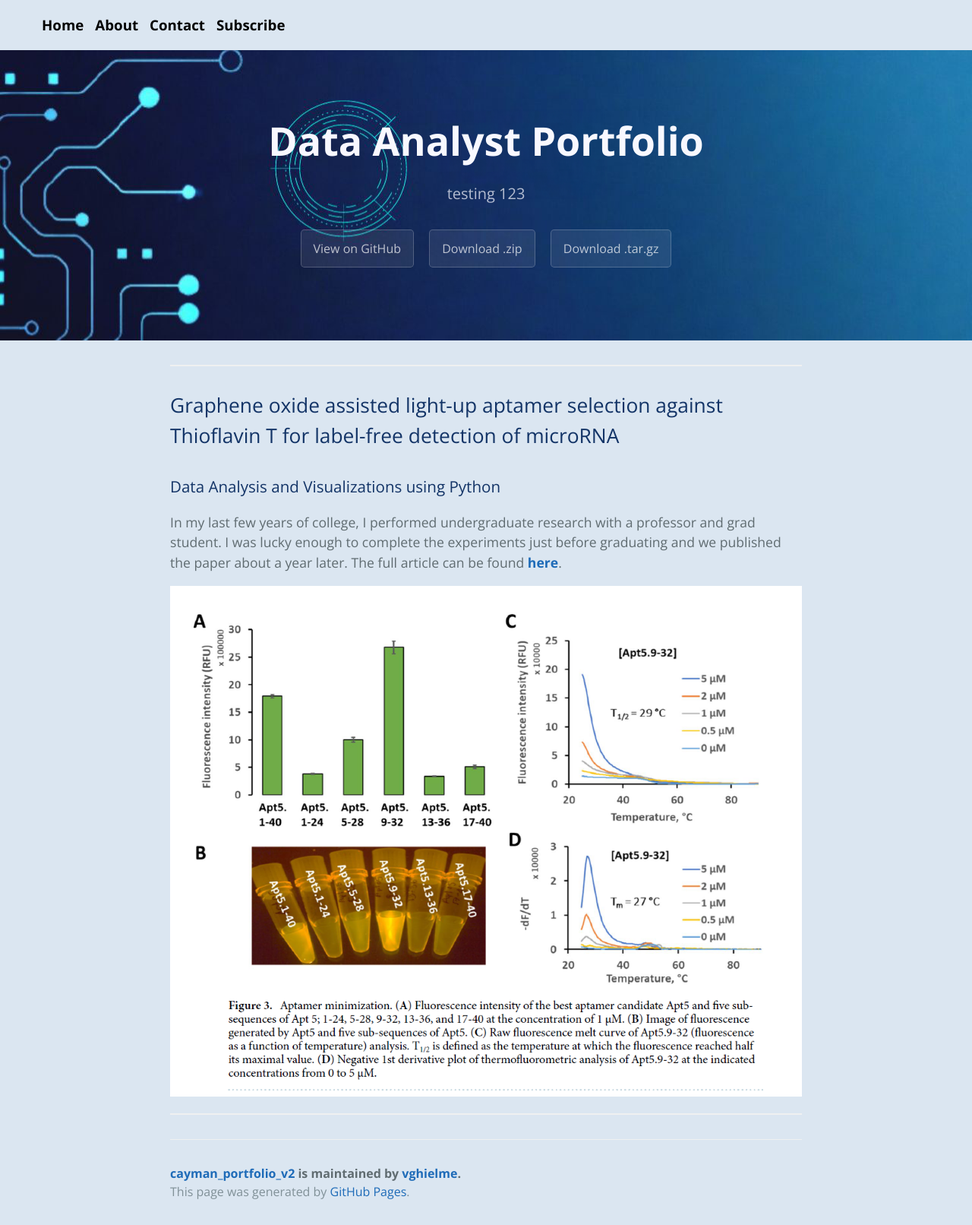
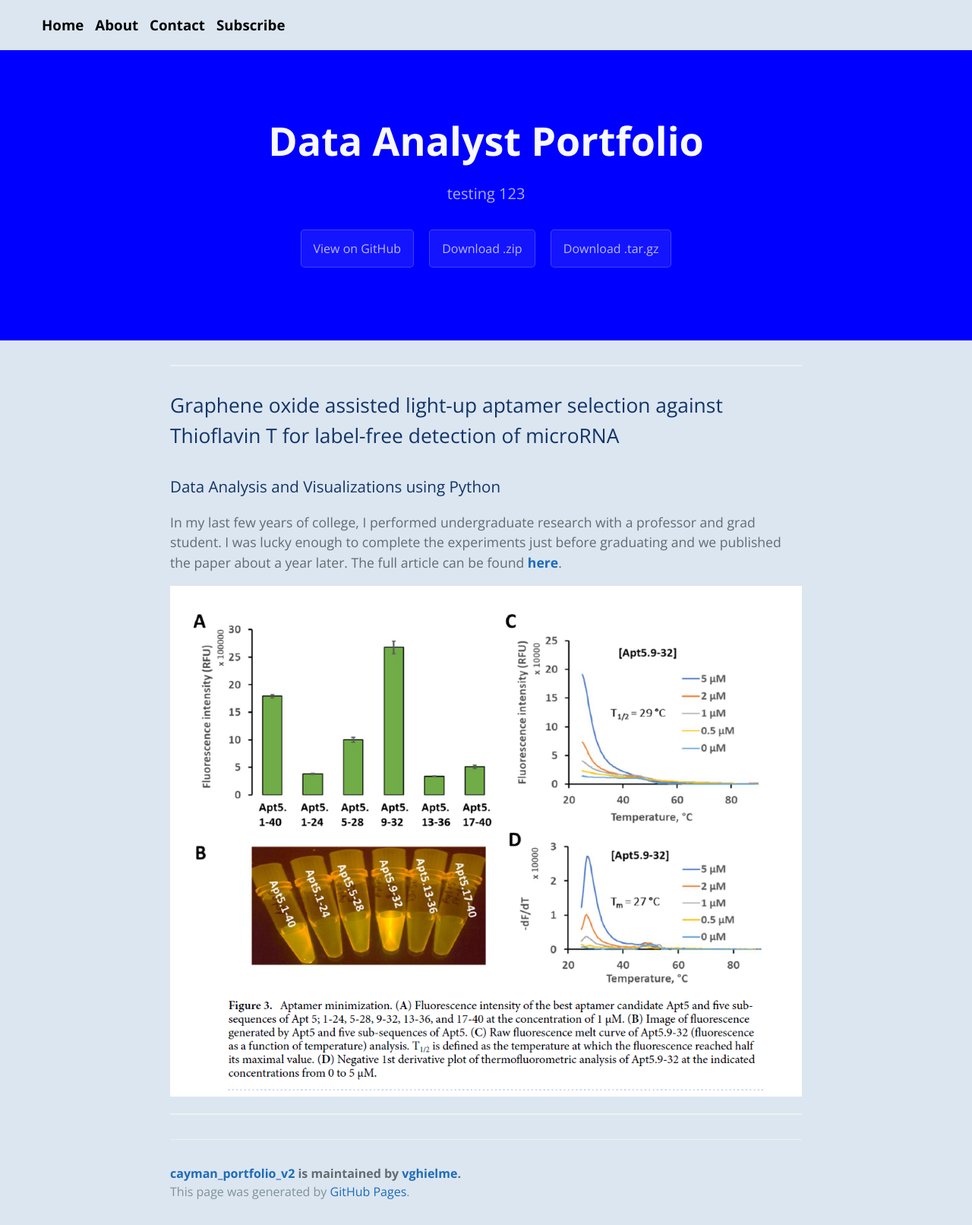
Before and after one commit to vghielme/cayman_portfolio_v2, a Jekyll site: the page built from index.md, in a window 1280 px wide. Shown: the whole page at 76% size. Built offline with Jekyll 4.4.1, drawn with Linux system fonts in a browser that asks for light colours.

Commit message:
trying to add background image again

```diff
--- a/_sass/jekyll-theme-cayman.scss
+++ b/_sass/jekyll-theme-cayman.scss
@@ -29,6 +29,7 @@
   color: $header-heading-color;
   text-align: center;
   background-color: $header-bg-color;
+  background-image: url('img/thumbnail.png');
 
 
 
```
